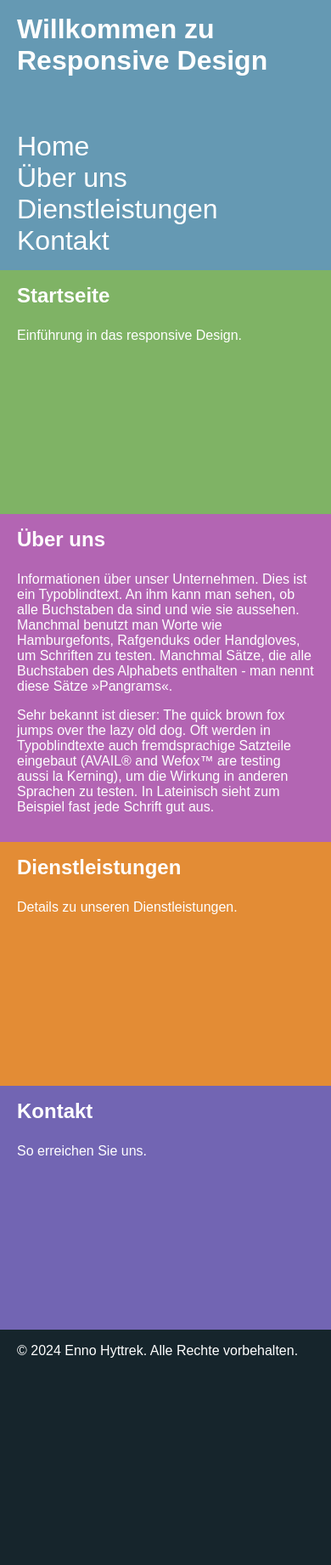
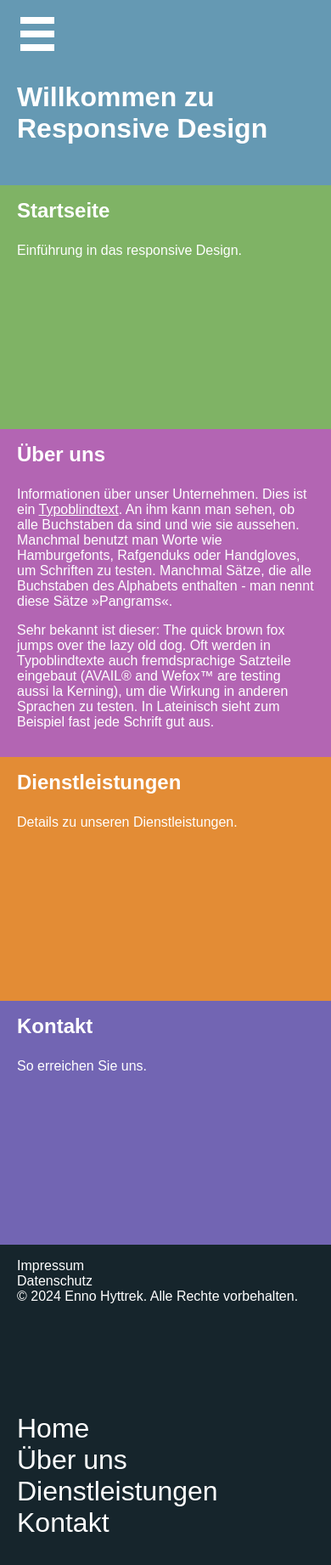
Before and after one commit to ehy-classroom/responsive-design-introduction, a plain HTML site: page responsive-design-erste-schritte/index.html in a window 390 px wide. Shown: the top 1842 px of the page at 85% size. Before the commit the page ends 1631 px from the top, so only its background shows below. Drawn offline with Linux system fonts and the light colour scheme.

Commit message:
Schritt 3

```diff
--- a/responsive-design-erste-schritte/index.html
+++ b/responsive-design-erste-schritte/index.html
@@ -16,7 +16,20 @@
         </div>
     </header>
 
-    <nav>
+    <nav class="burger-icon-container">
+
+        <div class="container">
+            <a href="#mobile-nav">
+                <div class="burger-icon">
+                    <div class="line1"></div>
+                    <div class="line2"></div>
+                    <div class="line3"></div>
+                </div>
+            </a>
+        </div>
+    </nav>
+
+    <nav class="main-nav">
         <div class="container">
             <ul>
                 <li><a href="#home">Home</a></li>
@@ -39,7 +52,8 @@
             <div class="container">
                 <h2>Über uns</h2>
                 <p>Informationen über unser Unternehmen.
-                    Dies ist ein Typoblindtext. An ihm kann man sehen, ob alle Buchstaben da sind und wie sie aussehen.
+                    Dies ist ein <a href="https://de.wikipedia.org/wiki/Blindtext" target="_blank">Typoblindtext</a>. An
+                    ihm kann man sehen, ob alle Buchstaben da sind und wie sie aussehen.
                     Manchmal benutzt man Worte wie Hamburgefonts, Rafgenduks oder Handgloves, um Schriften zu testen.
                     Manchmal Sätze, die alle Buchstaben des Alphabets enthalten - man nennt diese Sätze »Pangrams«.
                 </p>
@@ -70,10 +84,29 @@
 
     <footer>
         <div class="container">
+
+            <nav class="footer-nav">
+                <ul>
+                    <li><a href="#">Impressum</a></li>
+                    <li><a href="#">Datenschutz</a></li>
+                </ul>
+            </nav>
+
             <p>&copy; 2024 Enno Hyttrek. Alle Rechte vorbehalten.</p>
         </div>
     </footer>
 
+    <nav id="mobile-nav" class="mobile-nav">
+        <div class="container">
+            <ul>
+                <li><a href="#">Home</a></li>
+                <li><a href="#about">Über uns</a></li>
+                <li><a href="#services">Dienstleistungen</a></li>
+                <li><a href="#contact">Kontakt</a></li>
+            </ul>
+        </div>
+    </nav>
+
 </body>
 
 </html>
--- a/responsive-design-erste-schritte/style.css
+++ b/responsive-design-erste-schritte/style.css
@@ -1,6 +1,6 @@
 /*
 Stylesheet für Responsive Design - Erste Schritte
-Schritt 2
+Schritt 3
 */
 
 
@@ -11,6 +11,11 @@ RESET
     margin: 0;
     padding: 0;
     box-sizing: border-box;
+}
+
+
+nav.main-nav {
+    display: none;
 }
 
 
@@ -35,9 +40,51 @@ body {
     font-family: Arial, sans-serif;
 }
 
+nav.mobile-nav,
+header {
+    padding-top: 80px;
+}
+
+/*---------------------
+NAVIGATION
+---------------------*/
+
+.burger-icon {
+    width: 48px;
+    height: 48px;
+    padding: 4px;
+}
+
+.burger-icon div {
+    height: 8px;
+    background: #fff;
+    margin-bottom:8px;
+}
+
+nav.burger-icon-container {
+    position: fixed;
+    top: 0;
+    width: 100%;
+}
+
+
+nav.main-nav {
+    position: sticky;
+    top: 0;
+}
+
+
+nav.mobile-nav {
+    min-height: 100vh;
+}
+
+
 nav a {
     text-decoration: none;
-    font-size: 2em
+}
+
+nav.mobile-nav .container a {
+    font-size: 2em;
 }
 
 nav ul {
@@ -63,9 +110,14 @@ a {
     color: #fff;
 }
 
-nav,
+nav.main-nav,
 header {
     background-color: hsl(200,34%,55%);
+}
+
+nav.burger-icon-container,
+nav.main-nav {
+    background-color: hsla(200,34%,55%,0.9);
 }
 
 main {
@@ -103,6 +155,15 @@ RESPONSIVE
 /* Breakpoint at 900px */
 @media (min-width: 900px) {
 
+    nav.main-nav {
+        display: block;
+    }
+
+    nav.burger-icon-container,
+    nav.mobile-nav {
+        display: none;
+    }
+
 nav > .container > ul {
     display: flex;
     flex-wrap_ wrap;
@@ -110,7 +171,7 @@ nav > .container > ul {
 }
 
     nav a {
-        font-size: 1em
+        font-size: 1em;
     }
 
 }
```
